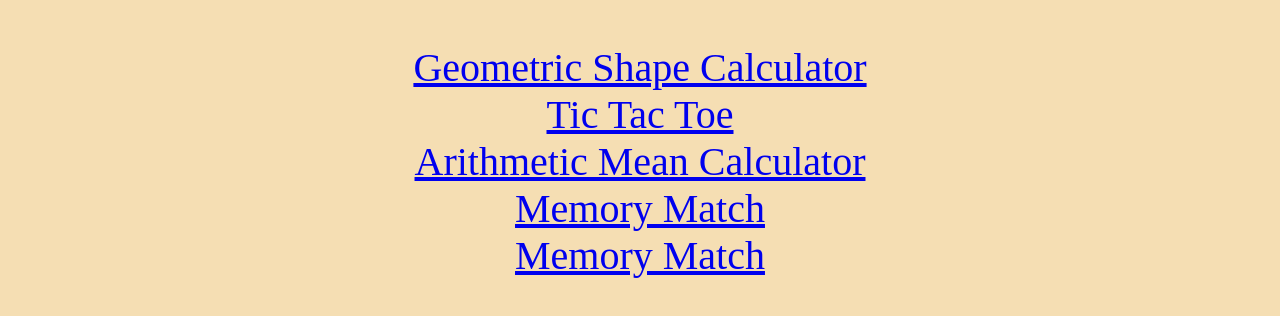
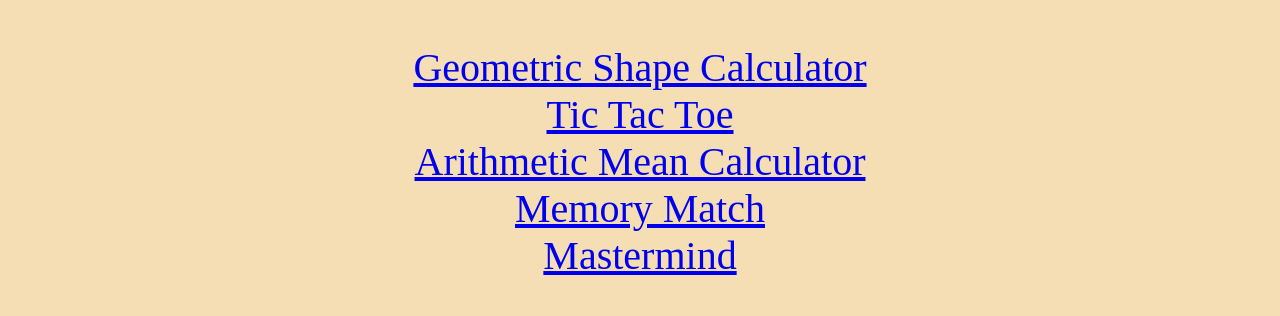
Before and after one commit to bidhanacharya-Nep/bidhanacharya-Nep.github.io, a plain HTML site: page index.html in a window 1280 px wide. Shown: the part 475-791 px from the top of the page. Drawn offline with Linux system fonts and the light colour scheme.

Commit message:
Replaced the name with Mastermind in portfolio main page because it was showing Memory Match.

```diff
--- a/index.html
+++ b/index.html
@@ -30,7 +30,7 @@
         <a href="refers/TicTacToe.html">Tic Tac Toe</a><br>
         <a href="refers/Arithmetic_Mean_Calc.html">Arithmetic Mean Calculator</a><br>
         <a href="refers/Memory_Match.html">Memory Match</a><br>
-        <a href="refers/Mastermind.html">Memory Match</a><br>
+        <a href="refers/Mastermind.html">Mastermind</a><br>
         <p>Stay tuned for exciting upcoming Javascript Projects</p>
     </div>
 
```
